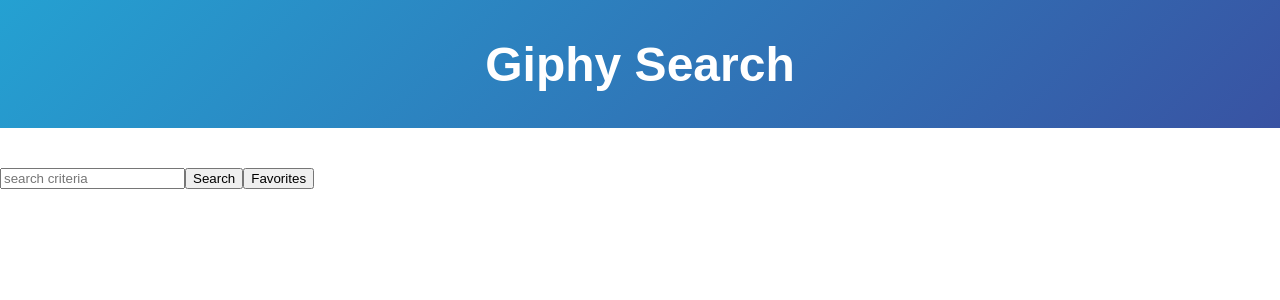
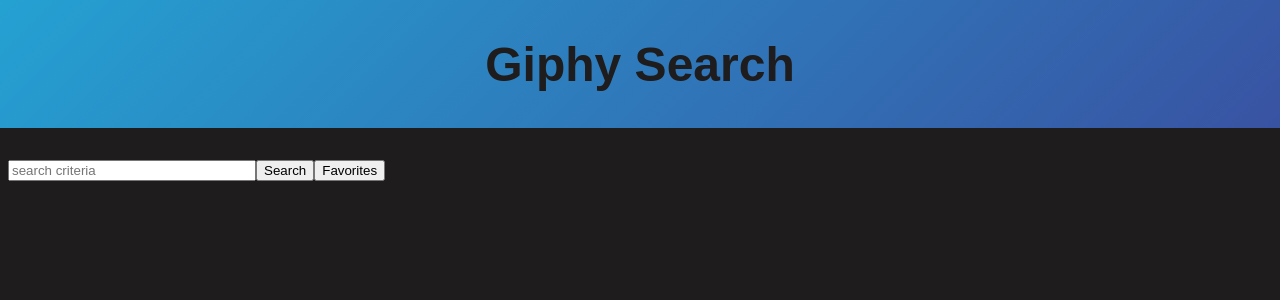
Before and after one commit to hannahbjorklund/group-giphy-saga-project, a React (Create React App) app: page / in a window 1280 px wide. Shown: the top 300 px of the page. Built offline with nearby package versions, Linux system fonts and the light colour scheme.

Commit message:
Gave up on styling. RIP

```diff
--- a/src/components/App/App.jsx
+++ b/src/components/App/App.jsx
@@ -1,16 +1,17 @@
 import Header from "../Header/Header";
 import FavoritesList from "../FavoritesList/FavoritesList";
 import SearchPage from "../SearchPage/SearchPage";
-import { HashRouter as Router, Route } from "react-router-dom/cjs/react-router-dom";
+import {
+  HashRouter as Router,
+  Route,
+  Link
+} from "react-router-dom/cjs/react-router-dom";
 
 function App() {
   return (
-    <div>
-      <section>
-
-        <Header/>
-      </section>
-        <Router>
+    <div className='app'>
+      <Header />
+      <Router>
         <Route exact path="/">
           <SearchPage />
         </Route>
@@ -18,9 +19,8 @@
           <FavoritesList />
         </Route>
       </Router>
-      </div>
+    </div>
   );
 }
 
-
 export default App;
--- a/src/components/FavoritesItem/FavoritesItem.jsx
+++ b/src/components/FavoritesItem/FavoritesItem.jsx
@@ -4,7 +4,7 @@
     console.log(favorite);
     return (
         <div className='flexItem'>
-            <img src={`${favorite.url}`} width={100} height={100}/>
+            <img src={`${favorite.url}`}/>
         </div>
     )
 }
--- a/src/components/GifItem/GifItem.jsx
+++ b/src/components/GifItem/GifItem.jsx
@@ -16,7 +16,7 @@
 
   return (
     <div className='flexItem'>
-        <img height={100} width={100} src={item.images.fixed_height.url} />
+        <img src={item.images.fixed_height.url} />
         <button onClick={setFave} >🤍</button>
     </div>
   );
--- a/src/components/Header/Header.css
+++ b/src/components/Header/Header.css
@@ -2,7 +2,7 @@
     margin-top: 0;
     height: 8rem;
     align-items: center;
-    color: white;
+    color: rgb(30, 28, 28);
     display: flex;
     justify-content: center;
     font-size: xxx-large;
@@ -32,3 +32,8 @@
 html{
     margin-top:0;
 }
+
+p{
+    display: block;
+
+}
--- a/src/components/Header/Header.jsx
+++ b/src/components/Header/Header.jsx
@@ -3,7 +3,9 @@
 export default function Header(){
     return (
         <header>
-            <h1>Giphy Search</h1>
+            <h1>
+                Giphy Search
+            </h1>
         </header>
     )
 }
--- a/src/components/SearchPage/SearchPage.css
+++ b/src/components/SearchPage/SearchPage.css
@@ -11,3 +11,18 @@
     justify-content: center;
     flex-direction: column;
 }
+
+img{
+    height: 150px;
+    width: auto;
+}
+
+html{
+    background-color: rgb(30, 28, 28);
+}
+
+input{
+    margin-bottom: 1rem;
+    margin-left: 0.5rem;
+    width: 15rem;
+}
--- a/src/components/SearchPage/SearchPage.jsx
+++ b/src/components/SearchPage/SearchPage.jsx
@@ -2,6 +2,8 @@
 import { useDispatch, useSelector } from "react-redux";
 import GifItem from "../GifItem/GifItem";
 import { useHistory } from "react-router-dom";
+import {HashRouter as Router, Link} from 'react-router-dom';
+
 import './SearchPage.css'
 
 const SearchPage = () => {
@@ -32,7 +34,7 @@
 
   return (
     <>
-      <div>
+    <div>
         <form>
           <input
             type="text"
--- a/src/redux/store.js
+++ b/src/redux/store.js
@@ -17,7 +17,7 @@
     try {
         const response = yield axios({
             method: 'GET',
-            url: `/api/gifs?q=${action.payload}&limit=15`
+            url: `/api/gifs?q=${action.payload}&limit=21`
         })
         console.log('GET results:', action.payload)
         yield put({
```
Also changed, not shown: src/components/App/App.css (added).
